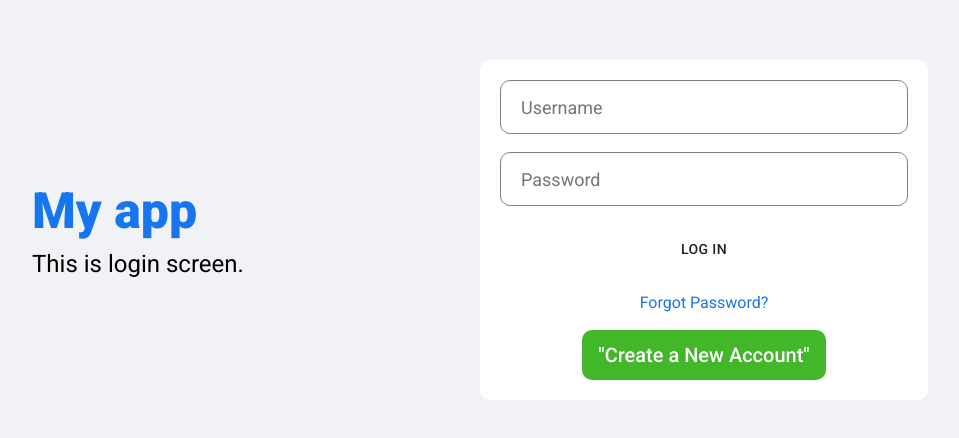
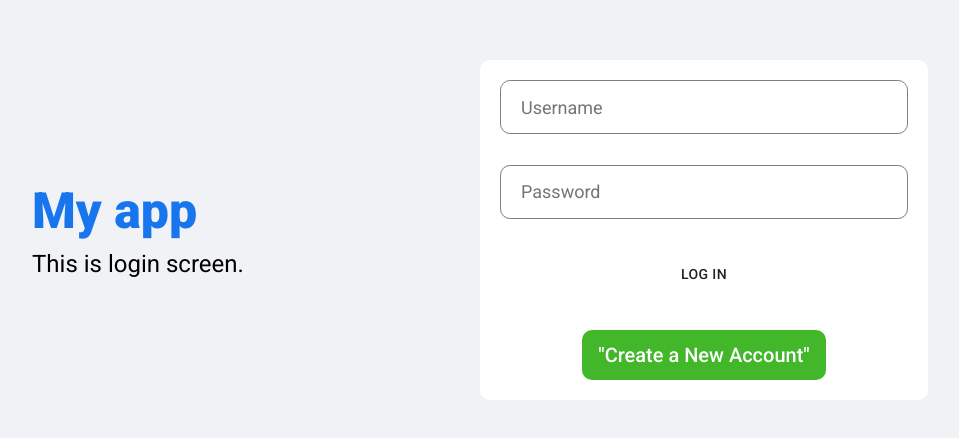
Before and after one commit to sunny092020/react, a React (Create React App) app in the folder university_list/client/: page /login in a window 1280 px wide. Shown: the part 170-608 px from the top of the page, without its empty margins (160-1119 px from the left). Built offline with nearby package versions, Linux system fonts and the light colour scheme.

Commit message:
remove buttons

```diff
--- a/university_list/client/src/pages/login/Login.jsx
+++ b/university_list/client/src/pages/login/Login.jsx
@@ -53,7 +53,6 @@ export default function Login() {
               ref={password}
             />
             <Button className="loginButton" onClick={handleClick}>Log In</Button>
-            <span className="loginForgot">Forgot Password?</span>
             <button className="loginRegisterButton">"Create a New Account"</button>
           </form>
         </div>
```
